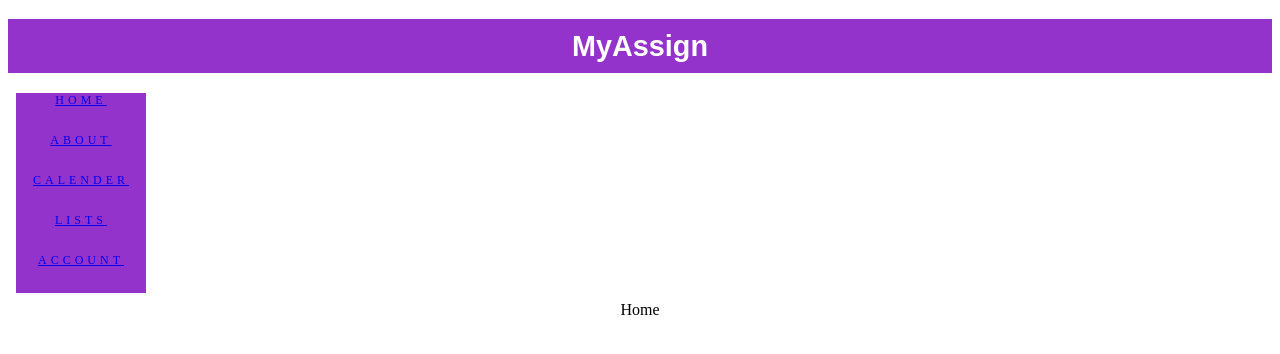
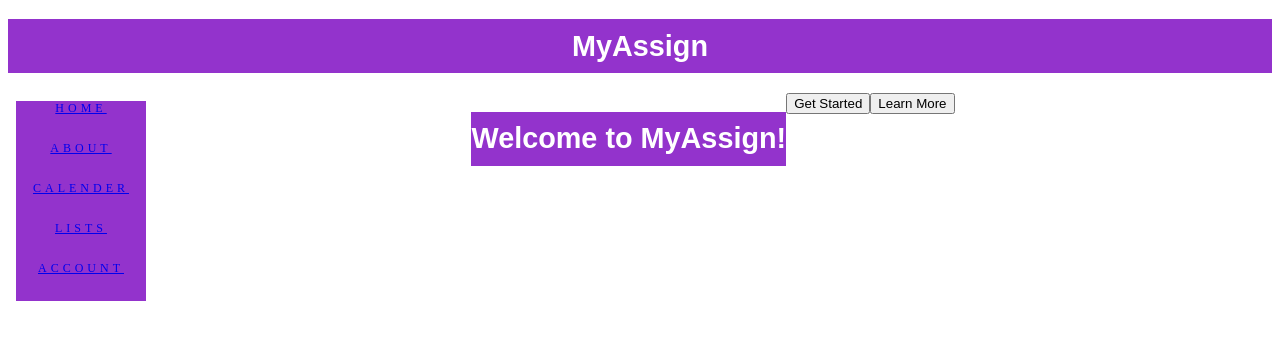
Before and after one commit to Jack-Saysana/MyAssign, a React (Create React App) app in the folder frontend/: page / in a window 1280 px wide. Shown: the top 354 px of the page. Built offline with nearby package versions, Linux system fonts and the light colour scheme.

Commit message:
Home page progress

```diff
--- a/frontend/src/components/Home/Home.css
+++ b/frontend/src/components/Home/Home.css
@@ -0,0 +1,10 @@
+/*Dason Janda*/
+.home {
+  height: 100%;
+  display: flex;
+  text-align: center;
+  justify-content: center;
+}
+.start {
+
+}
--- a/frontend/src/components/Home/Home.js
+++ b/frontend/src/components/Home/Home.js
@@ -6,9 +6,12 @@ import React, { Component }from 'react';
 class Home extends Component {
   render() {
     return  (
-      <div>
-      Home
-
+      <div className='home'>
+        <h1>Welcome to MyAssign!</h1>
+          <div className='buttons'>
+            <button type='button'>Get Started</button>
+            <button type='button'>Learn More</button>
+          </div>
       </div>
     );
   }
--- a/frontend/src/components/Navbar/Navbar.css
+++ b/frontend/src/components/Navbar/Navbar.css
@@ -5,6 +5,7 @@
   background-color: #9333CC;
   display: flex;
   flex-direction: column;
+  float: left;
 }
 
 .navbar a {
```
